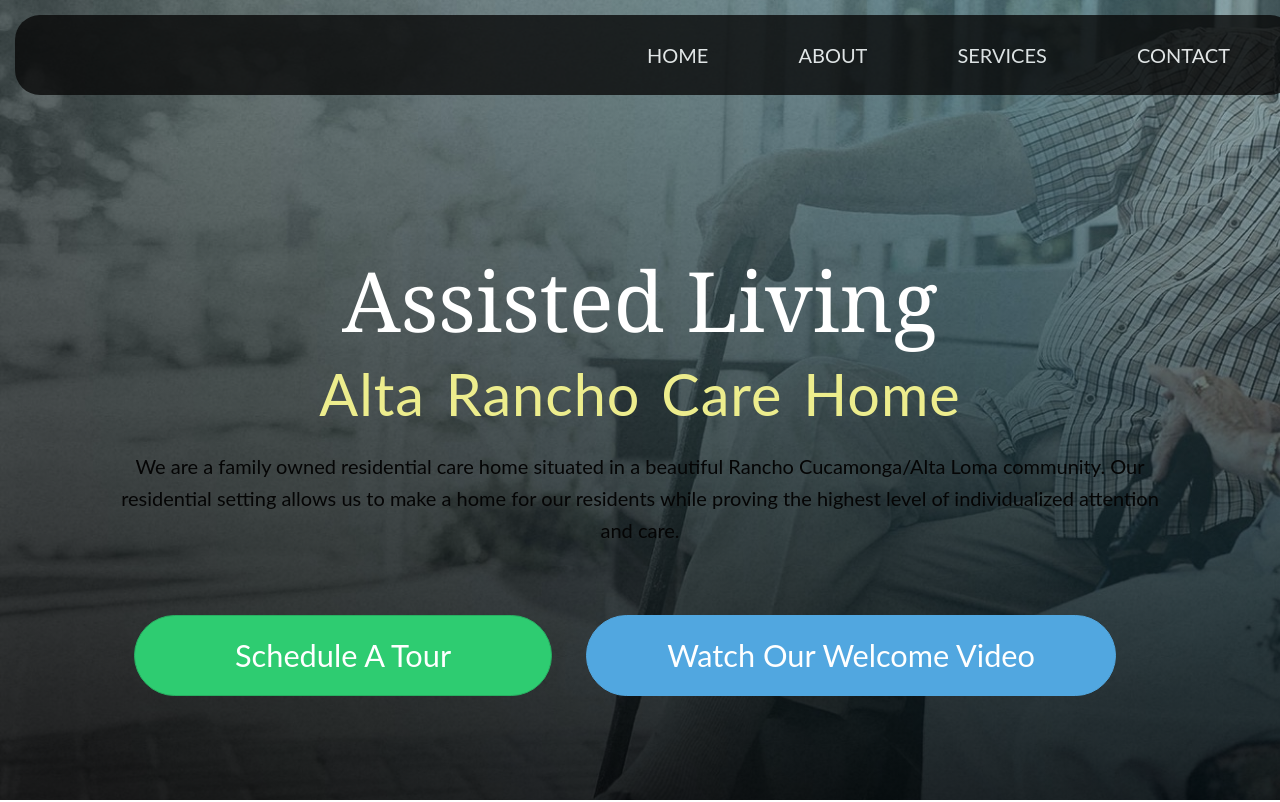
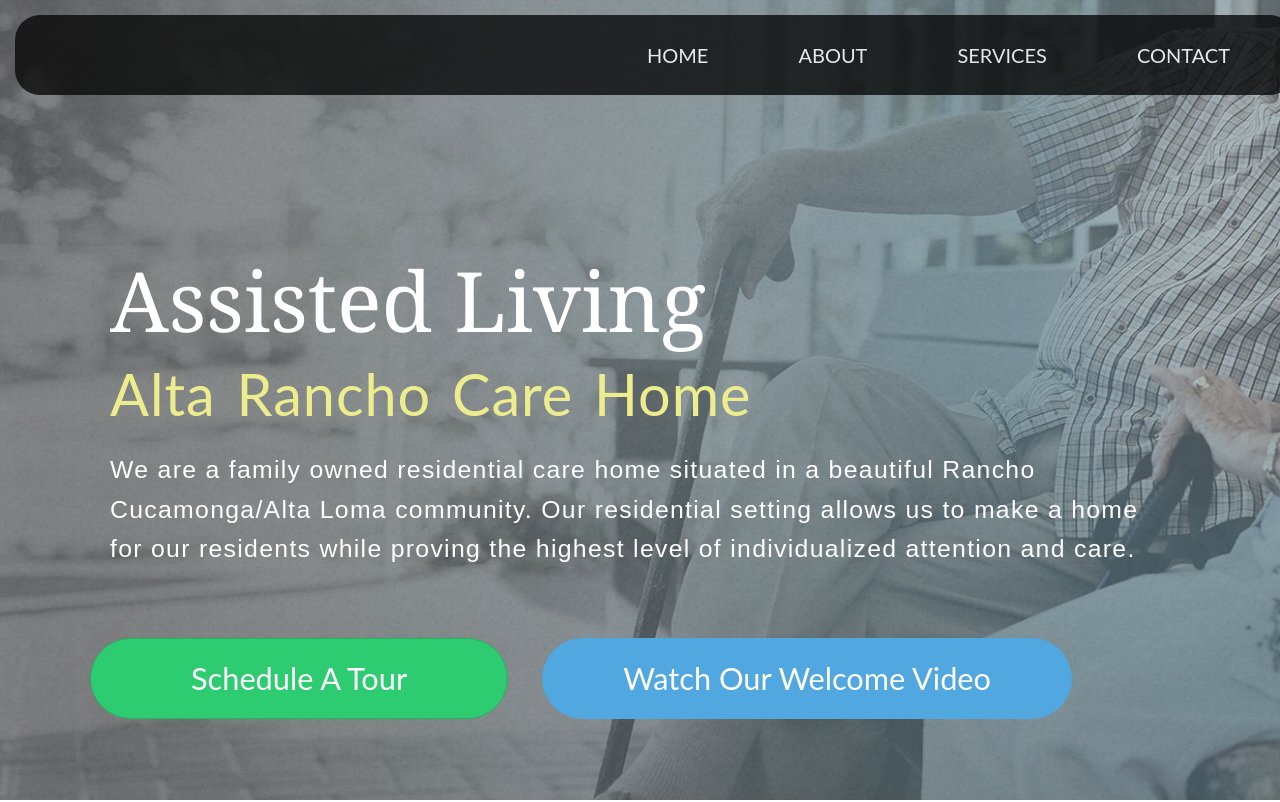
Before and after one commit to Joel-dev88/altaranchocare, a plain HTML site: page index.html in a window 1280 px wide. Shown: the top 802 px of the page. Drawn offline with Linux system fonts and the light colour scheme; a script that the page names is missing.

Commit message:
Eigth3 copy

```diff
--- a/resources/css/style.css
+++ b/resources/css/style.css
@@ -59,31 +59,6 @@ body {
 
 /* HEADING */
 
-/*
-h1{
-    padding:  20px;
-    color: #ffffff;
-    font-family: 'Playfair Display', 'Georgia', serif;
-    font-size: 120px;
-    margin-bottom: 8px;
-    margin-top: 0px;
-    box-sizing: border-box;
-
-}
-h2{
-
-    font-size: 70px;
-    word-spacing: 2px;
-    text-align: center;
-    margin-bottom: 30px;
-    margin-top: 20px;
-    font-family: 'Playfair Display', 'Georgia', serif;
-    color: #28b062;
-
-}
-*/
-
-                    /* new */
 
 ul {
     list-style: none;
@@ -299,7 +274,7 @@ h4{
 
                 /*Old*/
 .hero {
-    background-image: linear-gradient(rgba(78, 113, 110, 0.28), rgb(0, 0, 0, 0.7)), url(img/back_ground_Fotor.jpg);
+    background-image: linear-gradient(9deg, rgba(165, 165, 165, 0.34) 100%, rgba(146, 149, 152, 0.82) 0%), url(img/back_ground_Fotor.jpg);
     background-attachment: fixed;
     background-size: cover;
     background-position: center;
@@ -309,12 +284,17 @@ h4{
 
 .hero-text-box {
 	display: block;
+    text-align: left;
+
 }
 
 .hero-text-box p {
-    font-size: 125%;
+    font-size: 155%;
     padding: 0 20px;
-
+    color: #ffffff;
+    font-family: sans-serif;
+    letter-spacing: 1.3px;
+    font-style: normal;
 }
 
 
@@ -386,7 +366,6 @@ form .submit{
 
 
 .page1{
-    height: 100vh;
     align-content: center;
     justify-content: center;
     text-align: center;
```
